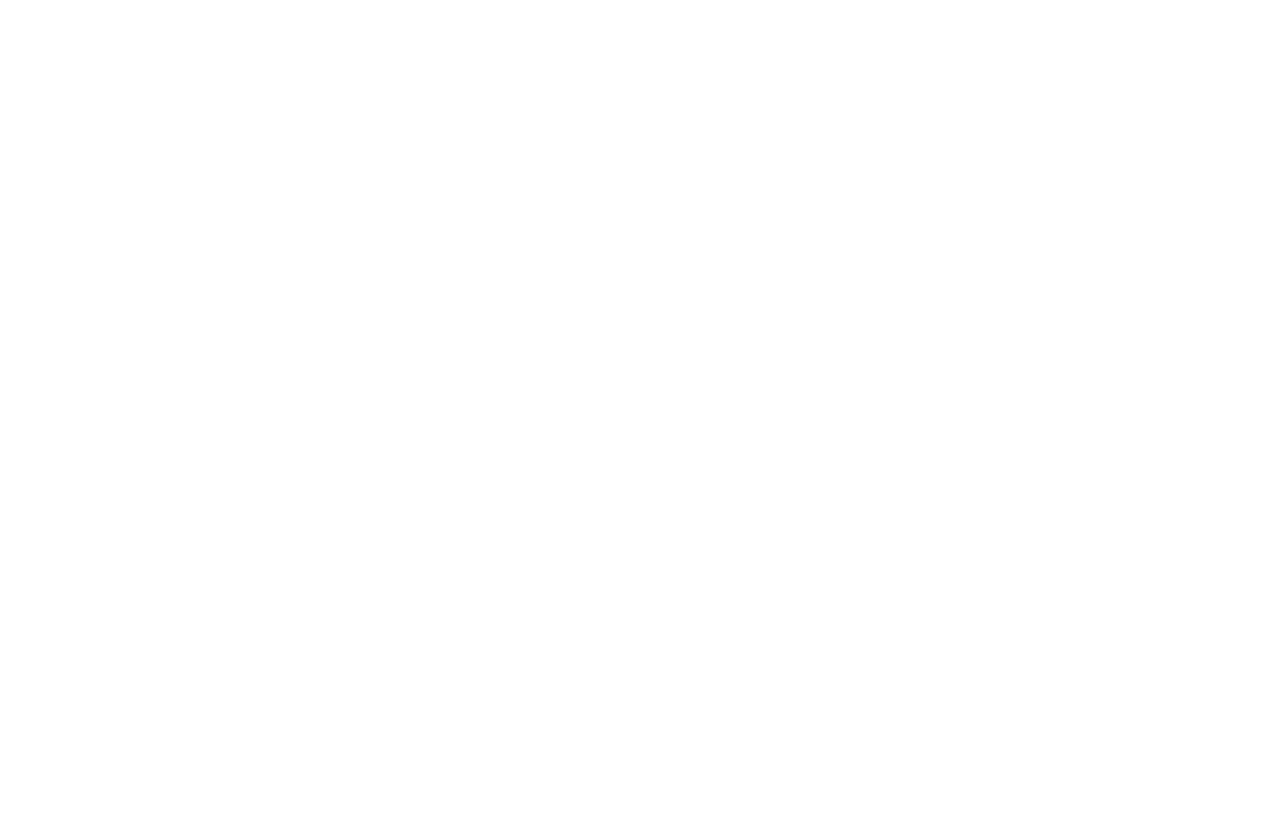
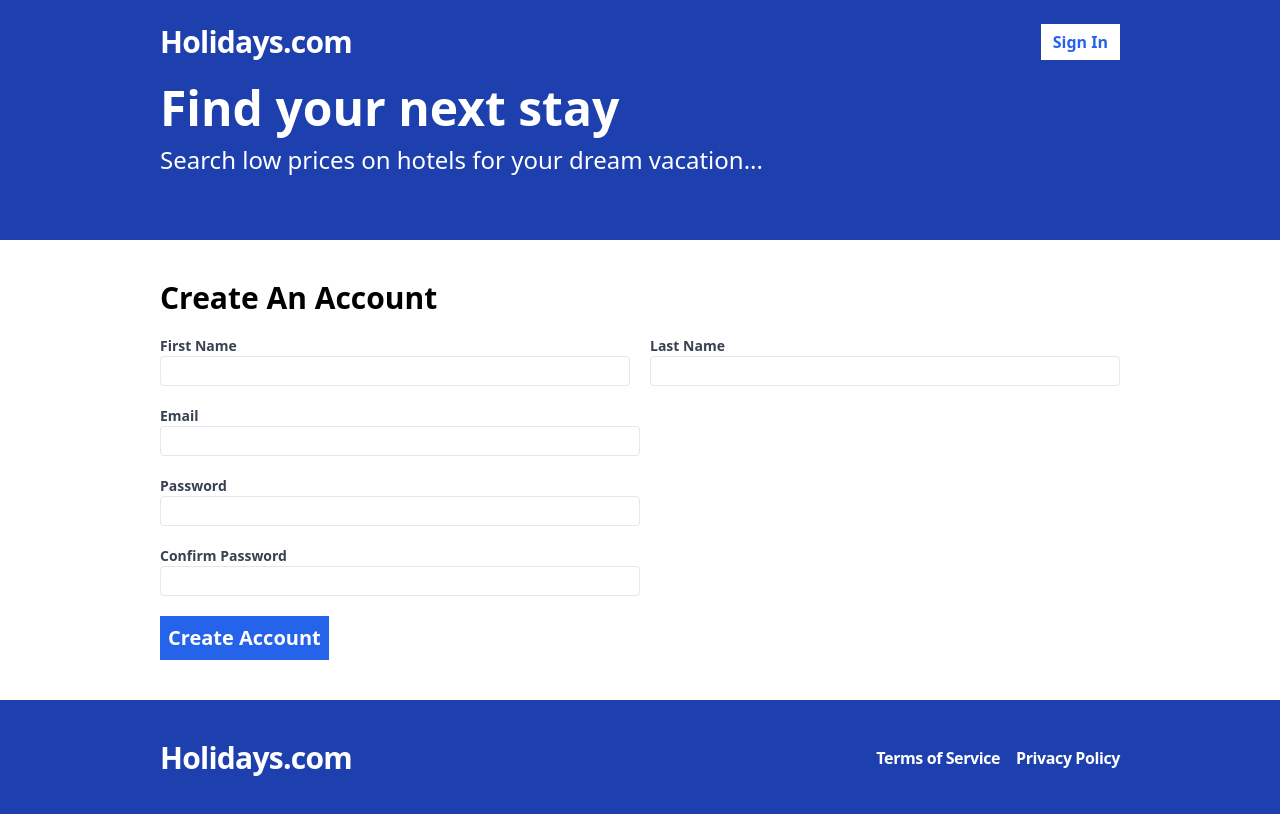
Before and after one commit to Kushwaha-Mukesh/HotelBookingAppFrontend, a React (Vite) app: page /register in a window 1280 px wide. Before the commit this address had no page. Built offline with nearby package versions, Linux system fonts and the light colour scheme.

Commit message:
added register UI and fetched register endpoint from frontend

```diff
--- a/package.json
+++ b/package.json
@@ -12,6 +12,8 @@
   "dependencies": {
     "react": "^18.2.0",
     "react-dom": "^18.2.0",
+    "react-hook-form": "^7.50.1",
+    "react-query": "^3.39.3",
     "react-router-dom": "^6.22.1"
   },
   "devDependencies": {
--- a/src/App.tsx
+++ b/src/App.tsx
@@ -1,5 +1,6 @@
 import { BrowserRouter as Router, Route, Routes } from "react-router-dom";
 import Layout from "./layouts/Layout";
+import Register from "./pages/Register";
 
 const App = () => {
   return (
@@ -21,6 +22,15 @@
             </Layout>
           }
         />
+
+        <Route
+          path="/register"
+          element={
+            <Layout>
+              <Register />
+            </Layout>
+          }
+        />
       </Routes>
     </Router>
   );
--- /dev/null
+++ b/src/apiClient.ts
@@ -0,0 +1,18 @@
+import { RegisterFormData } from "./pages/Register";
+const API_BASE_URL = import.meta.env.VITE_API_BASE_URL;
+
+export const register = async (formData: RegisterFormData) => {
+  const response = await fetch(`${API_BASE_URL}/api/users/register`, {
+    method: "POST",
+    headers: {
+      "Content-Type": "application/json",
+    },
+    body: JSON.stringify(formData),
+  });
+
+  const responseBody = await response.json();
+
+  if (!response.ok) {
+    throw new Error(responseBody.message);
+  }
+};
--- a/src/main.tsx
+++ b/src/main.tsx
@@ -1,10 +1,21 @@
-import React from 'react'
-import ReactDOM from 'react-dom/client'
-import App from './App.tsx'
-import './index.css'
+import React from "react";
+import ReactDOM from "react-dom/client";
+import App from "./App.tsx";
+import "./index.css";
+import { QueryClient, QueryClientProvider } from "react-query";
 
-ReactDOM.createRoot(document.getElementById('root')!).render(
+const queryClient = new QueryClient({
+  defaultOptions: {
+    queries: {
+      retry: 0,
+    },
+  },
+});
+
+ReactDOM.createRoot(document.getElementById("root")!).render(
   <React.StrictMode>
-    <App />
-  </React.StrictMode>,
-)
+    <QueryClientProvider client={queryClient}>
+      <App />
+    </QueryClientProvider>
+  </React.StrictMode>
+);
--- /dev/null
+++ b/src/pages/Register.tsx
@@ -0,0 +1,121 @@
+import { useForm } from "react-hook-form";
+import { useMutation } from "react-query";
+import * as apiClient from "../apiClient";
+export type RegisterFormData = {
+  firstName: string;
+  lastName: string;
+  email: string;
+  password: string;
+  confirmPassword: string;
+};
+
+const Register = () => {
+  const {
+    register,
+    watch,
+    handleSubmit,
+    formState: { errors }, // we get formState from useForm and error is destructure form formState.
+  } = useForm<RegisterFormData>();
+
+  const mutation = useMutation(apiClient.register, {
+    onSuccess: () => {
+      console.log("registration successful");
+    },
+
+    onError: (error: Error) => {
+      console.log(error.message);
+    },
+  });
+
+  const onSubmit = handleSubmit((data) => {
+    mutation.mutate(data);
+  });
+  return (
+    <form className="flex flex-col gap-5" onSubmit={onSubmit}>
+      <h2 className="text-3xl font-bold">Create An Account</h2>
+      <div className="flex flex-col md:flex-row gap-5">
+        <label className="text-gray-700 text-sm font-bold flex-1">
+          First Name
+          <input
+            className="border rounded w-full py-1 px-2 font-normal"
+            {...register("firstName", { required: "This field is required" })}
+          />
+          {errors.firstName && (
+            <span className="text-red-500">{errors.firstName.message}</span>
+          )}
+        </label>
+
+        <label className="text-gray-700 text-sm font-bold flex-1">
+          Last Name
+          <input
+            className="border rounded w-full py-1 px-2 font-normal"
+            {...register("lastName", { required: "This field is required" })}
+          />
+          {errors.lastName && (
+            <span className="text-red-500">{errors.lastName.message}</span>
+          )}
+        </label>
+      </div>
+      <label className="text-gray-700 text-sm font-bold w-full md:w-1/2">
+        Email
+        <input
+          type="email"
+          className="border rounded w-full py-1 px-2 font-normal"
+          {...register("email", { required: "This field is required" })}
+        />
+        {errors.email && (
+          <span className="text-red-500">{errors.email.message}</span>
+        )}
+      </label>
+
+      <label className="text-gray-700 text-sm font-bold w-full md:w-1/2">
+        Password
+        <input
+          type="password"
+          className="border rounded w-full py-1 px-2 font-normal"
+          {...register("password", {
+            required: "This field is required",
+            minLength: {
+              value: 8,
+              message: "Password must be 8 characters",
+            },
+          })}
+        />
+        {errors.password && (
+          <span className="text-red-500">{errors.password.message}</span>
+        )}
+      </label>
+
+      <label className="text-gray-700 text-sm font-bold w-full md:w-1/2">
+        Confirm Password
+        <input
+          type="password"
+          className="border rounded w-full py-1 px-2 font-normal"
+          {...register("confirmPassword", {
+            validate: (val) => {
+              if (!val) {
+                return "This field is required";
+              } else if (watch("password") !== val) {
+                return "Your passwords do not match";
+              }
+            },
+          })}
+        />
+        {errors.confirmPassword && (
+          <span className="text-red-500">{errors.confirmPassword.message}</span>
+        )}
+      </label>
+
+      <span>
+        <button
+          type="submit"
+          className="bg-blue-600 text-white p-2 font-bold hover:bg-blue-500 text-xl"
+        >
+          Create Account
+        </button>
+      </span>
+    </form>
+  );
+};
+
+export default Register;
--- a/tailwind.config.js
+++ b/tailwind.config.js
@@ -4,7 +4,9 @@
   theme: {
     extend: {},
     container: {
-      padding: "10rem",
+      padding: {
+        md: "10rem",
+      },
     },
   },
   plugins: [],
```
Also changed, not shown: 2 other files (tests, documents, lock files or other folders).
